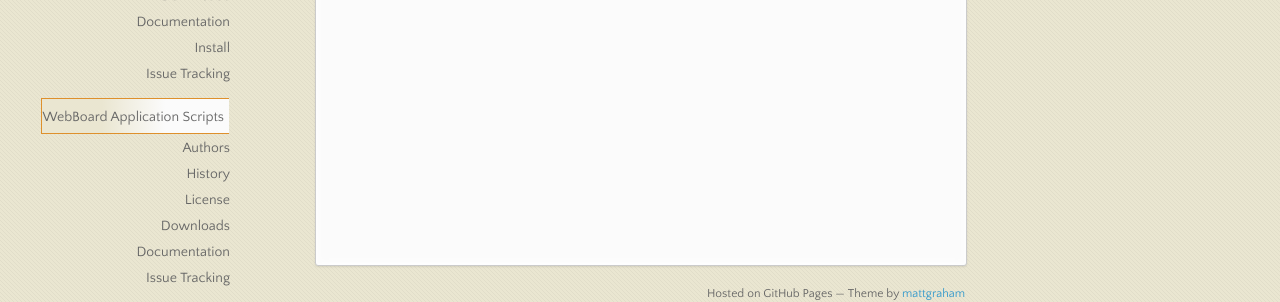
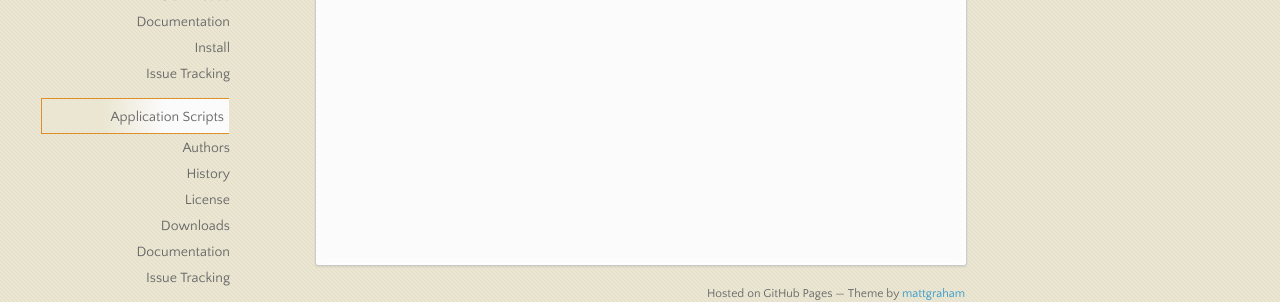
Before and after one commit to dloureiro/sysfera.github.com, a Jekyll site: the page built from index.html, in a window 1280 px wide and 900 px high, scrolled down 36 px. Shown: the part 558-860 px from the top of the window. Built offline with Jekyll 4.4.1, drawn with Linux system fonts in a browser that asks for light colours; nearby versions of some CDN libraries; Markdown is read by kramdown in place of the engine named in the settings.

Commit message:
Making the last main menu shorter

```diff
--- a/_layouts/default.html
+++ b/_layouts/default.html
@@ -72,7 +72,7 @@ title: Home of SysFera Open Source technologies
 				<li><a href="/vishnu/issueTracking.html">Issue Tracking</a></li>
 			</ul>
 		</li>
-		<li><a href="/webboardApplicationScripts.html" class="pages head">WebBoard Application Scripts</a>
+		<li><a href="/webboardApplicationScripts.html" class="pages head">Application Scripts</a>
 			<ul class="projectPagesList">
 				<li><a href="/webboardApplicationScripts/authors.html">Authors</a></li>
 				<li><a href="/webboardApplicationScripts/history.html">History</a></li>
```
